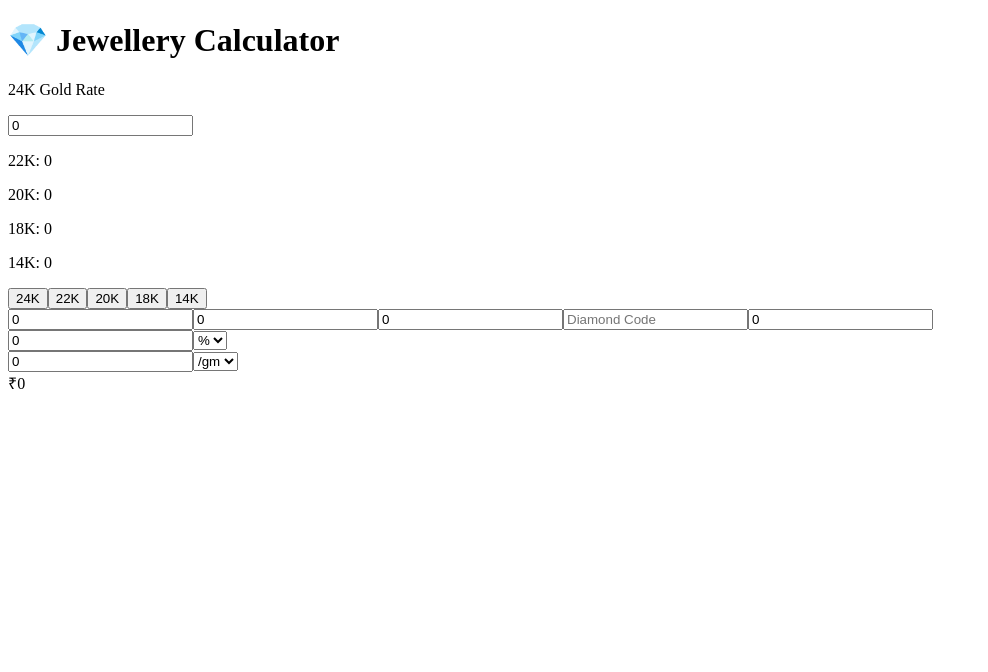
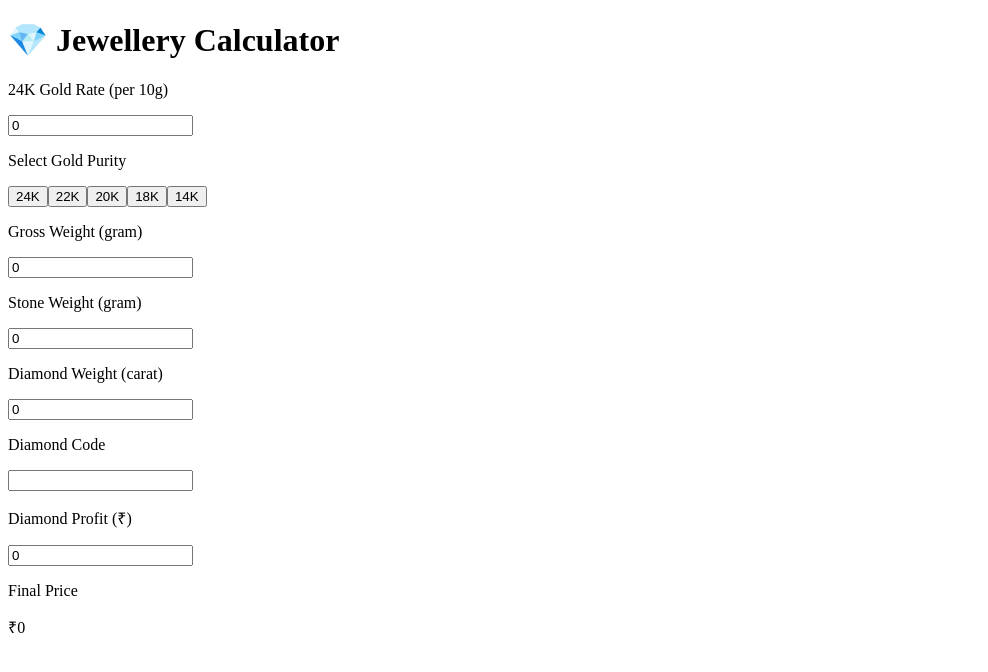
Before and after one commit to nkjewellers/jewellery-calculator, a Next.js app: page /calculator in a window 1280 px wide. Shown: the top 672 px of the page, without its empty margins (0-988 px from the left). Built offline with nearby package versions, Linux system fonts and the light colour scheme.

Commit message:
final usable ui

```diff
--- a/app/calculator/page.tsx
+++ b/app/calculator/page.tsx
@@ -6,157 +6,124 @@ export default function Calculator() {
 
   const [rate24, setRate24] = useState(0);
   const [carat, setCarat] = useState(22);
-
   const [gross, setGross] = useState(0);
   const [stone, setStone] = useState(0);
-
   const [diamondCt, setDiamondCt] = useState(0);
   const [diamondCode, setDiamondCode] = useState("");
   const [diamondProfit, setDiamondProfit] = useState(0);
 
-  const [polish, setPolish] = useState(0);
-  const [polishType, setPolishType] = useState("percent");
+  const purity:any = {24:1,22:0.93,20:0.86,18:0.78,14:0.62};
 
-  const [goldMaking, setGoldMaking] = useState(0);
-  const [makingType, setMakingType] = useState("perGram");
-
-  const purityMap:any = {
-    24:1, 22:0.93, 20:0.86, 18:0.78, 14:0.62
-  };
-
-  const map:any = {
-    k:1,g:2,c:3,h:4,o:5,
-    i:6,t:7,r:8,a:9,m:0
-  };
-
-  const rate22 = rate24 * 0.93;
-  const rate20 = rate24 * 0.86;
-  const rate18 = rate24 * 0.78;
-  const rate14 = rate24 * 0.62;
-
-  const rate10 = rate24 * purityMap[carat];
-  const ratePerGram = rate10 / 10;
+  const rate = rate24 * purity[carat];
+  const ratePerGram = rate / 10;
 
   const diamondGram = diamondCt * 0.2;
   const net = Math.max(0, gross - stone - diamondGram);
 
-  let polishValue = polishType === "percent"
-    ? (net * polish) / 100
-    : polish;
+  const goldValue = net * ratePerGram;
 
-  const totalGoldWeight = net + polishValue;
-  const goldValue = totalGoldWeight * ratePerGram;
+  const map:any = {
+    k:1,g:2,c:3,h:4,o:5,i:6,t:7,r:8,a:9,m:0
+  };
 
-  let goldMakingValue = 0;
-  if (makingType === "perGram") {
-    goldMakingValue = net * goldMaking;
-  } else if (makingType === "percent") {
-    goldMakingValue = (goldValue * goldMaking) / 100;
-  } else {
-    goldMakingValue = goldMaking;
+  let num="";
+  for(let ch of diamondCode.toLowerCase()){
+    if(map[ch]!==undefined) num+=map[ch];
   }
 
-  const cleanCode = diamondCode.trim().toLowerCase();
+  const diamondRate = num ? parseInt(num+"00") : 0;
+  const diamondTotal = diamondRate * diamondCt + diamondProfit;
 
-  let num = "";
-  for (let ch of cleanCode) {
-    if (map[ch] !== undefined) num += map[ch];
-  }
-
-  const diamondRate = num ? parseInt(num + "00") : 0;
-  const diamondCost = diamondRate * diamondCt;
-  const diamondTotal = diamondCost + diamondProfit;
-
-  const totalWithoutGST =
-    goldValue + goldMakingValue + diamondTotal;
-
-  const gst = totalWithoutGST * 0.03;
-  const final = totalWithoutGST + gst;
+  const total = goldValue + diamondTotal;
+  const final = total + total*0.03;
 
   return (
-    <div className="p-4 max-w-md mx-auto space-y-4 bg-black text-white min-h-screen">
+    <div className="p-4 max-w-md mx-auto space-y-4 text-black">
 
-      <h1 className="text-3xl font-bold text-center">
+      <h1 className="text-2xl font-bold text-center">
         💎 Jewellery Calculator
       </h1>
 
-      <p>24K Gold Rate</p>
-      <input value={rate24}
+      {/* GOLD RATE */}
+      <div>
+        <p className="font-semibold text-lg">24K Gold Rate (per 10g)</p>
+        <input
+          value={rate24}
           onChange={(e)=>setRate24(+e.target.value)}
-        className="w-full p-2 border"/>
+          className="w-full p-3 text-lg border rounded"
+        />
+      </div>
 
-      <p>22K: {rate22}</p>
-      <p>20K: {rate20}</p>
-      <p>18K: {rate18}</p>
-      <p>14K: {rate14}</p>
-
-      {/* CT BUTTON FIX */}
+      {/* CT SELECT */}
       <div>
-        {[24,22,20,18,14].map(c => (
+        <p className="font-semibold text-lg">Select Gold Purity</p>
+        <div className="flex gap-2 flex-wrap">
+          {[24,22,20,18,14].map(c=>(
             <button
               key={c}
-            onClick={() => setCarat(c)}
-            className={`p-2 m-1 ${
-              carat === c
-                ? "bg-white text-black"
-                : "bg-gray-700 text-white"
+              onClick={()=>setCarat(c)}
+              className={`px-4 py-2 rounded text-lg ${
+                carat===c
+                ? "bg-black text-white"
+                : "bg-gray-200"
               }`}
             >
               {c}K
             </button>
           ))}
         </div>
+      </div>
 
-      <input placeholder="Gross Weight"
+      {/* WEIGHTS */}
+      <div>
+        <p className="font-semibold text-lg">Gross Weight (gram)</p>
+        <input
           value={gross}
           onChange={(e)=>setGross(+e.target.value)}
-        className="w-full p-2 border"/>
+          className="w-full p-3 text-lg border rounded"
+        />
+      </div>
 
-      <input placeholder="Stone Weight"
+      <div>
+        <p className="font-semibold text-lg">Stone Weight (gram)</p>
+        <input
           value={stone}
           onChange={(e)=>setStone(+e.target.value)}
-        className="w-full p-2 border"/>
+          className="w-full p-3 text-lg border rounded"
+        />
+      </div>
 
-      <input placeholder="Diamond Weight (ct)"
+      <div>
+        <p className="font-semibold text-lg">Diamond Weight (carat)</p>
+        <input
           value={diamondCt}
           onChange={(e)=>setDiamondCt(+e.target.value)}
-        className="w-full p-2 border"/>
+          className="w-full p-3 text-lg border rounded"
+        />
+      </div>
 
-      <input placeholder="Diamond Code"
+      <div>
+        <p className="font-semibold text-lg">Diamond Code</p>
+        <input
           value={diamondCode}
           onChange={(e)=>setDiamondCode(e.target.value)}
-        className="w-full p-2 border"/>
+          className="w-full p-3 text-lg border rounded"
+        />
+      </div>
 
-      <input placeholder="Diamond Profit"
+      <div>
+        <p className="font-semibold text-lg">Diamond Profit (₹)</p>
+        <input
           value={diamondProfit}
           onChange={(e)=>setDiamondProfit(+e.target.value)}
-        className="w-full p-2 border"/>
-
-      <div className="flex gap-2">
-        <input placeholder="Polish"
-          value={polish}
-          onChange={(e)=>setPolish(+e.target.value)}
-          className="w-full p-2 border"/>
-        <select onChange={(e)=>setPolishType(e.target.value)}>
-          <option value="percent">%</option>
-          <option value="flat">₹</option>
-        </select>
+          className="w-full p-3 text-lg border rounded"
+        />
       </div>
 
-      <div className="flex gap-2">
-        <input placeholder="Gold Making"
-          value={goldMaking}
-          onChange={(e)=>setGoldMaking(+e.target.value)}
-          className="w-full p-2 border"/>
-        <select onChange={(e)=>setMakingType(e.target.value)}>
-          <option value="perGram">/gm</option>
-          <option value="percent">%</option>
-          <option value="flat">₹</option>
-        </select>
-      </div>
-
-      <div className="text-2xl font-bold">
-        ₹{final.toFixed(0)}
+      {/* RESULT */}
+      <div className="bg-black text-white p-4 rounded text-center">
+        <p className="text-xl">Final Price</p>
+        <p className="text-3xl font-bold">₹{final.toFixed(0)}</p>
       </div>
 
     </div>
```
Lines whose indentation alone changed are shown as unchanged.
